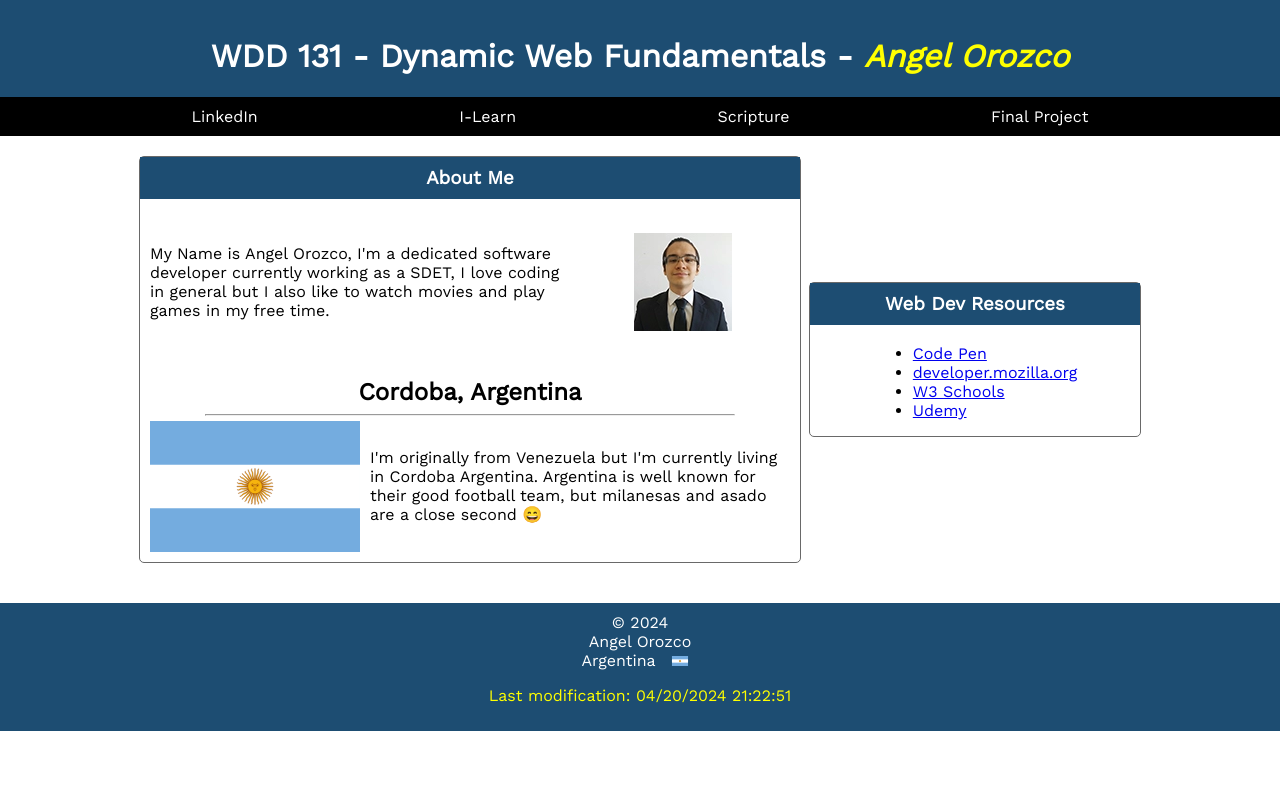
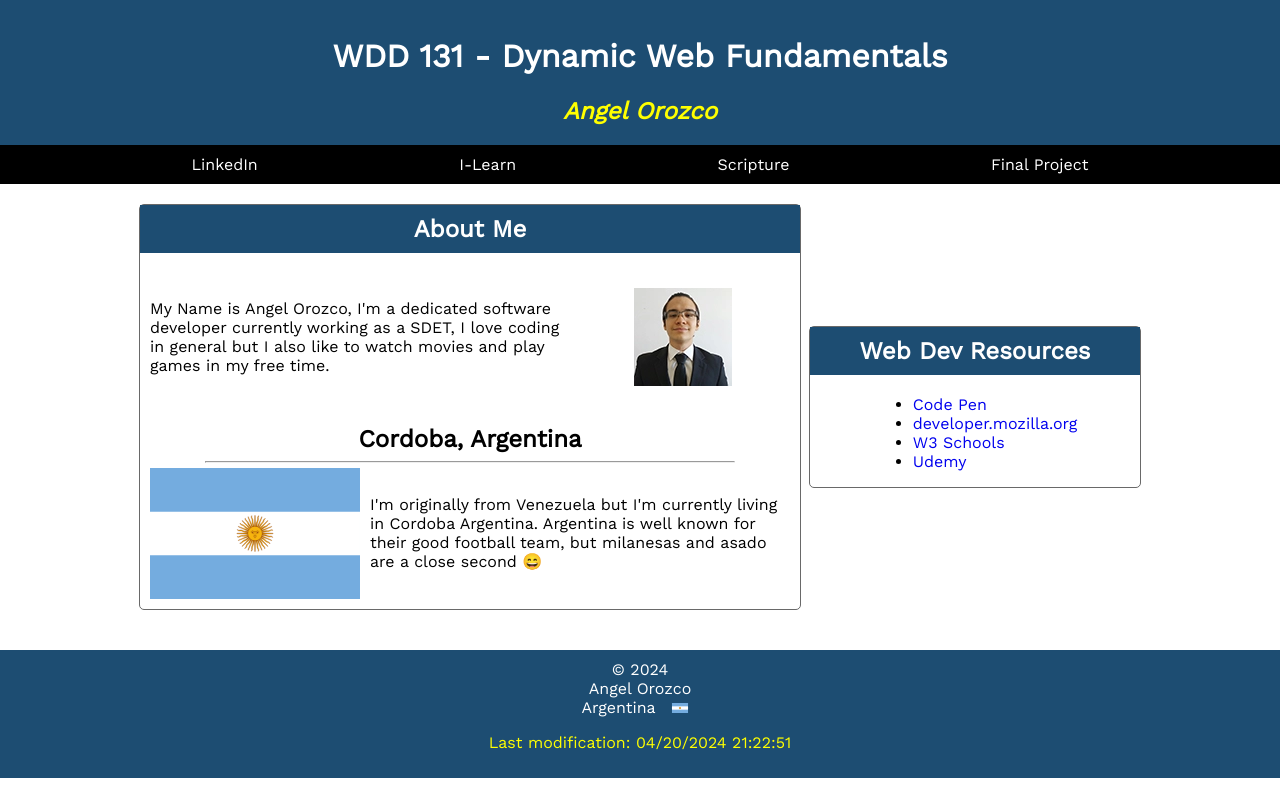
Before and after one commit to angeldavidorozco/wdd131, a plain HTML site: page index.html in a window 1280 px wide. Drawn offline with nearby package versions, Linux system fonts and the light colour scheme.

Commit message:
Pasess the audit tool test

```diff
--- a/index.html
+++ b/index.html
@@ -13,7 +13,8 @@
 <body>
 
     <header>
-        <h1>WDD 131 - Dynamic Web Fundamentals - <span style="font-style: italic; color: yellow;">Angel Orozco</span></h1>
+        <h1>WDD 131 - Dynamic Web Fundamentals </h1>
+        <h2 class="header-name">Angel Orozco</h2>
         <nav>
             <a href="https://www.linkedin.com/in/dev-angel-orozco/">LinkedIn</a>
             <a href="https://byui.instructure.com/">I-Learn</a>
@@ -26,12 +27,12 @@
 
     <main>
         <section class="card">
-            <h3>About Me</h3>
+            <h2>About Me</h2>
                 <div class="about-me">
                     <p>My Name is Angel Orozco, I'm a dedicated software developer currently working as a SDET, I love coding in general but I also like to watch movies and play games in my free time.</p>
                     <img src="styles/images/profile-pic.webp" alt="Profile picture">
                 </div>
-            <h4 class="ar-title">Cordoba, Argentina</h4>
+            <h3 class="ar-title">Cordoba, Argentina</h3>
             <hr>
             <div class="about-ar">
                 <img src="styles/images/argentina-flag-icon.svg" alt="Profile picture">
@@ -39,7 +40,7 @@
             </div>
         </section>
         <section class="card">
-            <h3>Web Dev Resources</h3>
+            <h2>Web Dev Resources</h2>
             <ul>
                 <li><a href="https://codepen.io/">Code Pen</a></li>
                 <li><a href="https://developer.mozilla.org/en-US/">developer.mozilla.org</a></li>
@@ -55,6 +56,6 @@
     </footer>
 
 
-    <script src="scripts/getdates.js"></script>
+    <script src="scripts/getdates.js" defer></script>
 </body>
 </html>
--- a/styles/base.css
+++ b/styles/base.css
@@ -25,8 +25,15 @@ nav{
 nav a{
     color: white;
     text-decoration: none;
-    margin: 10px;
+    padding: 10px;
 }
+
+nav a:hover{
+    border: 1px white solid;
+
+}
+
+
 
 main{
     margin: 20px auto;
@@ -42,10 +49,15 @@ main{
 }
 
 
-main h3{
+main h2{
     color: white;
     text-align: center;
     margin-top: 0;
+}
+main h3{
+   text-align: center;
+   margin-bottom: 0;
+   font-size: 1.5rem;
 }
 .card {
 
@@ -55,7 +67,7 @@ main h3{
     border: 1px rgb(105, 105, 105) solid;
 }
 
-.card h3{
+.card h2{
     background-color: #1d4d72;
     padding: 10px;
 
@@ -81,18 +93,17 @@ hr{
     width: 80%;
     margin-bottom: -5px;
 }
-main h4{
-   text-align: center;
-   margin-bottom: 0;
-   font-size: 1.5rem;
-}
+
 
 ul{
     justify-self: center;
 }
 
+ul a{
+    text-decoration: none;
+}
+
 li{
-
     text-align: left;
 }
 
@@ -110,3 +121,8 @@ footer img{
 #lastModified{
     color: yellow;
 }
+
+.header-name{
+    font-style: italic;
+    color: yellow;
+}
```
